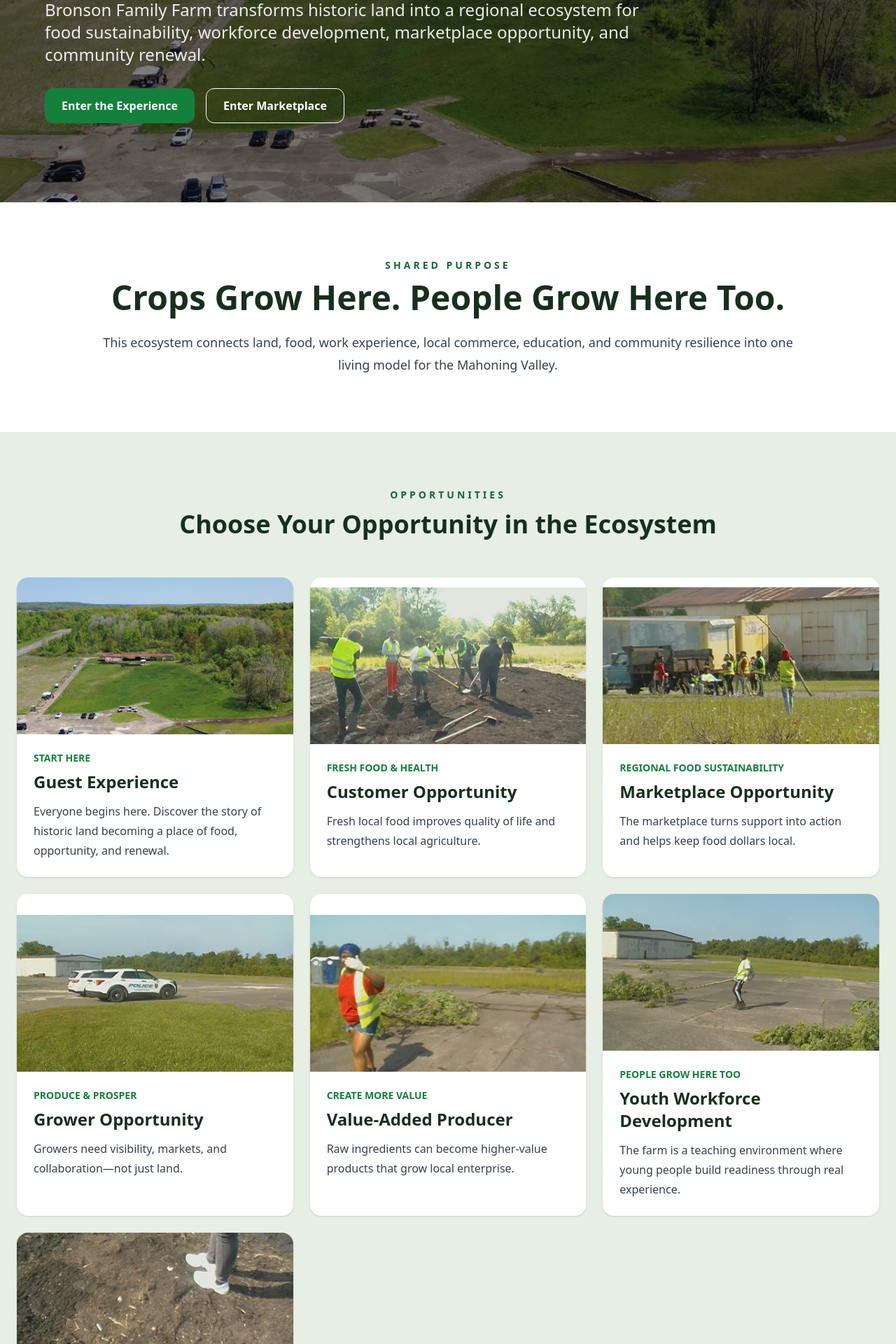
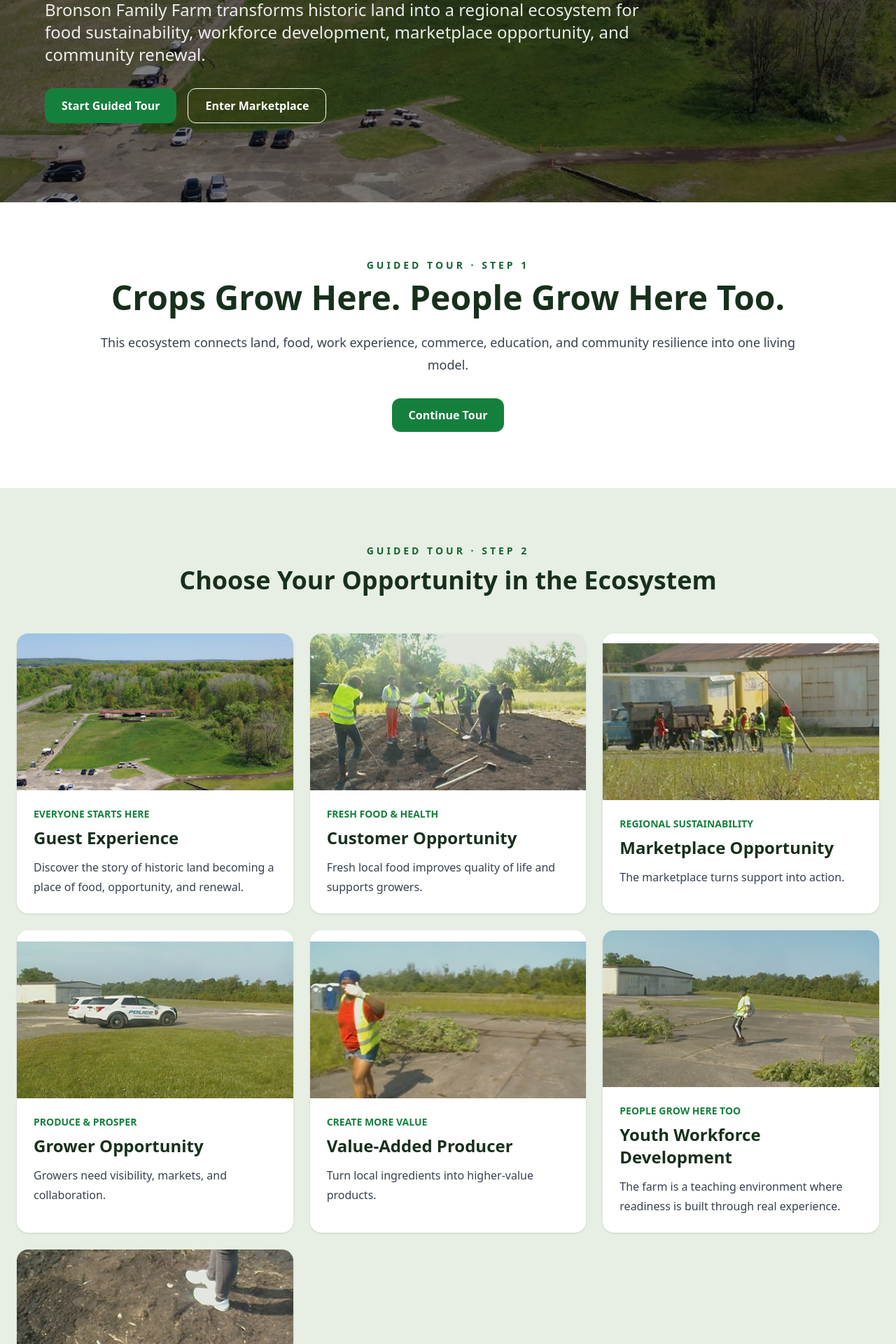
Before and after one commit to cburgessemail-gif/bronson-demo, a React (Vite) app: page / in a window 1280 px wide. Shown: the part 500-2420 px from the top of the page at 70% size. Built offline with nearby package versions, Linux system fonts and the light colour scheme; the HTML template or start-up script is replaced by a standard one.

Commit message:
Enhance sharing functionality and update text labels
Added resource state and shareDemo function for sharing functionality. Updated various text labels for clarity and consistency.

```diff
--- a/src/App.tsx
+++ b/src/App.tsx
@@ -24,6 +24,7 @@ type Path = {
 export default function App() {
   const [lang, setLang] = useState<Lang>("EN");
   const [active, setActive] = useState<PathKey>("guest");
+  const [resource, setResource] = useState<string>("");
 
   const goTo = (id: string) => {
     document.getElementById(id)?.scrollIntoView({
@@ -39,6 +40,26 @@ export default function App() {
     );
   };
 
+  const shareDemo = async () => {
+    const url = window.location.href;
+    if (navigator.share) {
+      try {
+        await navigator.share({
+          title: "Bronson Family Farm",
+          text: "Explore Bronson Family Farm",
+          url,
+        });
+      } catch {}
+    } else {
+      try {
+        await navigator.clipboard.writeText(url);
+        alert("Link copied to clipboard.");
+      } catch {
+        alert(url);
+      }
+    }
+  };
+
   const images = {
     hero: "/GrowArea.jpg",
     guest: "/GrowArea2.jpg",
@@ -48,9 +69,14 @@ export default function App() {
     value: "/SAM_0226.JPG",
     youth: "/SAM_0222.JPG",
     partner: "/SAM_0223.JPG",
-    proof1: "/SAM_0229.JPG",
-    proof2: "/SAM_0255.JPG",
-    proof3: "/SAM_0257.JPG",
+
+    produce1: "/SAM_0229.JPG",
+    produce2: "/SAM_0255.JPG",
+    produce3: "/SAM_0257.JPG",
+    produce4: "/SAM_0249.JPG",
+    produce5: "/SAM_0225.JPG",
+    produce6: "/SAM_0238.JPG",
+
     footer: "/SAM_0249.JPG",
   };
 
@@ -60,31 +86,28 @@ export default function App() {
         "A Living Teaching Environment Where Food, Work, and Community Grow Together.",
       heroText:
         "Bronson Family Farm transforms historic land into a regional ecosystem for food sustainability, workforce development, marketplace opportunity, and community renewal.",
-      enter: "Enter the Experience",
+      enter: "Start Guided Tour",
       shop: "Enter Marketplace",
     },
     ES: {
       heroTitle:
-        "Un entorno vivo de enseñanza donde la comida, el trabajo y la comunidad crecen juntos.",
-      heroText:
-        "Bronson Family Farm transforma tierra histórica en un ecosistema regional para alimentos, trabajo y renovación comunitaria.",
-      enter: "Entrar",
+        "Un entorno vivo donde la comida, el trabajo y la comunidad crecen juntos.",
+      heroText: "Un ecosistema regional de alimentos y oportunidad.",
+      enter: "Comenzar",
       shop: "Mercado",
     },
     TL: {
       heroTitle:
-        "Isang buhay na kapaligiran ng pagkatuto kung saan sabay lumalago ang pagkain, trabaho, at komunidad.",
-      heroText:
-        "Binabago ng Bronson Family Farm ang makasaysayang lupa bilang ecosystem para sa pagkain at oportunidad.",
-      enter: "Pumasok",
+        "Isang buhay na kapaligiran kung saan sabay lumalago ang pagkain, trabaho, at komunidad.",
+      heroText: "Isang regional ecosystem para sa pagkain at oportunidad.",
+      enter: "Simulan",
       shop: "Marketplace",
     },
     FR: {
       heroTitle:
-        "Un environnement vivant d’apprentissage où alimentation, travail et communauté grandissent ensemble.",
-      heroText:
-        "Bronson Family Farm transforme un terrain historique en écosystème régional.",
-      enter: "Entrer",
+        "Un environnement vivant où alimentation, travail et communauté grandissent ensemble.",
+      heroText: "Un écosystème régional pour l’alimentation et l’opportunité.",
+      enter: "Commencer",
       shop: "Marché",
     },
   }[lang];
@@ -93,21 +116,21 @@ export default function App() {
     {
       key: "guest",
       title: "Guest Experience",
-      subtitle: "Start Here",
+      subtitle: "Everyone Starts Here",
       image: images.guest,
       story:
-        "Everyone begins here. Discover the story of historic land becoming a place of food, opportunity, and renewal.",
+        "Discover the story of historic land becoming a place of food, opportunity, and renewal.",
       community:
-        "Creates a shared understanding of why this ecosystem matters.",
+        "Creates shared understanding and pride in what is being built here.",
       personal:
         "You understand the vision and where you belong in it.",
       resources: [
         "Land Story",
         "Tours",
         "Events",
-        "Volunteer Opportunities",
+        "Volunteer",
         "Photo Gallery",
-        "Choose Role",
+        "Choose Opportunity",
       ],
     },
     {
@@ -116,9 +139,9 @@ export default function App() {
       subtitle: "Fresh Food & Health",
       image: images.customer,
       story:
-        "Fresh local food improves quality of life and strengthens local agriculture.",
+        "Fresh local food improves quality of life and supports growers.",
       community:
-        "Supports growers, food access, and healthier families.",
+        "Keeps food dollars local and helps healthier families.",
       personal:
         "You gain trusted fresh products and reasons to return.",
       resources: [
@@ -126,28 +149,28 @@ export default function App() {
         "Bubble Babies™",
         "Recipes",
         "SNAP Access",
+        "Pickup Info",
         "Seasonal Updates",
-        "Pickup Options",
       ],
     },
     {
       key: "marketplace",
       title: "Marketplace Opportunity",
-      subtitle: "Regional Food Sustainability",
+      subtitle: "Regional Sustainability",
       image: images.marketplace,
       story:
-        "The marketplace turns support into action and helps keep food dollars local.",
+        "The marketplace turns support into action.",
       community:
-        "Strengthens growers, supply chains, and regional resilience.",
+        "Strengthens growers, local supply chains, and resilience.",
       personal:
-        "You directly help build a stronger local food system.",
+        "You directly help build a stronger food system.",
       resources: [
-        "GrownBy Store",
-        "Local Products",
+        "Fresh This Week",
+        "Local Growers",
         "Seasonal Offers",
-        "Grower Goods",
-        "Fresh This Week",
         "Easy Checkout",
+        "Support Local",
+        "Share Marketplace",
       ],
     },
     {
@@ -156,18 +179,18 @@ export default function App() {
       subtitle: "Produce & Prosper",
       image: images.grower,
       story:
-        "Growers need visibility, markets, and collaboration—not just land.",
+        "Growers need visibility, markets, and collaboration.",
       community:
-        "More growers means more local food and stronger neighborhoods.",
+        "More growers means more local food.",
       personal:
         "You gain opportunity, buyers, and ecosystem support.",
       resources: [
         "Market Access",
         "Training",
         "Crop Planning",
-        "Events",
         "Distribution",
         "Visibility",
+        "Events",
       ],
     },
     {
@@ -176,17 +199,17 @@ export default function App() {
       subtitle: "Create More Value",
       image: images.value,
       story:
-        "Raw ingredients can become higher-value products that grow local enterprise.",
+        "Turn local ingredients into higher-value products.",
       community:
         "Creates jobs, brands, and reduces waste.",
       personal:
         "You turn creativity into products and income.",
       resources: [
-        "Product Ideas",
-        "Brand Visibility",
-        "Marketplace Access",
-        "Packaging Concepts",
-        "Seasonal Ingredients",
+        "Packaging",
+        "Branding",
+        "Ingredients",
+        "Marketplace Shelf",
+        "Seasonal Ideas",
         "Growth Potential",
       ],
     },
@@ -196,17 +219,17 @@ export default function App() {
       subtitle: "People Grow Here Too",
       image: images.youth,
       story:
-        "The farm is a teaching environment where young people build readiness through real experience.",
+        "The farm is a teaching environment where readiness is built through real experience.",
       community:
-        "Builds stronger future workers and healthier transitions to adulthood.",
+        "Builds stronger future workers.",
       personal:
         "Participants gain confidence, habits, responsibility, and skills.",
       resources: [
         "Outdoor Learning",
         "Preparation Skills",
+        "Safety",
         "Teamwork",
-        "Safety Habits",
-        "Leadership Tasks",
+        "Leadership",
         "Mentorship",
       ],
     },
@@ -216,7 +239,7 @@ export default function App() {
       subtitle: "Shared Impact",
       image: images.partner,
       story:
-        "No single organization solves community challenges alone.",
+        "No single organization solves challenges alone.",
       community:
         "Partnership turns resources into measurable impact.",
       personal:
@@ -248,32 +271,6 @@ export default function App() {
     "Petitti Garden Centers",
     "Elliott’s Garden Center",
     "Youngstown Area Jewish Foundation",
-  ];
-
-  const endButtons = [
-    {
-      label: "Enter Marketplace",
-      action: () => openMarketplace(),
-    },
-    {
-      label: "Share With Others",
-      action: () => {
-        if (navigator.share) {
-          navigator.share({
-            title: "Bronson Family Farm",
-            text: "Explore Bronson Family Farm",
-            url: window.location.href,
-          });
-        } else {
-          navigator.clipboard.writeText(window.location.href);
-          alert("Link copied to clipboard");
-        }
-      },
-    },
-    {
-      label: "Return Home",
-      action: () => goTo("hero"),
-    },
   ];
 
   return (
@@ -308,7 +305,7 @@ export default function App() {
 
       {/* Hero */}
       <section
-        id="hero"
+        id="home"
         className="relative min-h-[88vh] flex items-center bg-cover bg-center"
         style={{ backgroundImage: `url('${images.hero}')` }}
       >
@@ -329,14 +326,14 @@ export default function App() {
 
           <div className="flex flex-wrap gap-4">
             <button
-              onClick={() => goTo("paths")}
+              onClick={() => goTo("story")}
               className="px-6 py-3 rounded-xl bg-green-700 hover:bg-green-800 font-semibold"
             >
               {copy.enter}
             </button>
 
             <button
-              onClick={openMarketplace}
+              onClick={() => goTo("market")}
               className="px-6 py-3 rounded-xl border border-white hover:bg-white hover:text-[#17301c] font-semibold"
             >
               {copy.shop}
@@ -345,20 +342,28 @@ export default function App() {
         </div>
       </section>
 
-      {/* Shared Story */}
-      <section className="px-6 py-20 bg-white">
+      {/* Story */}
+      <section id="story" className="px-6 py-20 bg-white">
         <div className="mx-auto max-w-5xl text-center">
           <p className="text-sm uppercase tracking-[4px] font-bold text-green-800 mb-3">
-            Shared Purpose
+            Guided Tour · Step 1
           </p>
+
           <h3 className="text-3xl md:text-5xl font-semibold mb-6">
             Crops Grow Here. People Grow Here Too.
           </h3>
-          <p className="text-lg leading-8 text-gray-700">
-            This ecosystem connects land, food, work experience, local commerce,
-            education, and community resilience into one living model for the
-            Mahoning Valley.
+
+          <p className="text-lg leading-8 text-gray-700 mb-8">
+            This ecosystem connects land, food, work experience, commerce,
+            education, and community resilience into one living model.
           </p>
+
+          <button
+            onClick={() => goTo("paths")}
+            className="px-6 py-3 rounded-xl bg-green-700 text-white font-semibold hover:bg-green-800"
+          >
+            Continue Tour
+          </button>
         </div>
       </section>
 
@@ -367,8 +372,9 @@ export default function App() {
         <div className="mx-auto max-w-7xl">
           <div className="text-center mb-14">
             <p className="text-sm uppercase tracking-[4px] font-bold text-green-800 mb-3">
-              Opportunities
+              Guided Tour · Step 2
             </p>
+
             <h3 className="text-3xl md:text-4xl font-semibold">
               Choose Your Opportunity in the Ecosystem
             </h3>
@@ -380,6 +386,7 @@ export default function App() {
                 key={p.key}
                 onClick={() => {
                   setActive(p.key);
+                  setResource("");
                   goTo("journey");
                 }}
                 className="bg-white rounded-2xl shadow hover:shadow-xl overflow-hidden text-left"
@@ -389,12 +396,19 @@ export default function App() {
                   alt={p.title}
                   className="h-56 w-full object-cover"
                 />
+
                 <div className="p-6">
                   <p className="text-sm uppercase font-bold text-green-700 mb-2">
                     {p.subtitle}
                   </p>
-                  <h4 className="text-2xl font-semibold mb-3">{p.title}</h4>
-                  <p className="text-gray-700 leading-7">{p.story}</p>
+
+                  <h4 className="text-2xl font-semibold mb-3">
+                    {p.title}
+                  </h4>
+
+                  <p className="text-gray-700 leading-7">
+                    {p.story}
+                  </p>
                 </div>
               </button>
             ))}
@@ -415,7 +429,7 @@ export default function App() {
 
           <div>
             <p className="text-sm uppercase tracking-[4px] font-bold text-green-800 mb-3">
-              Your Journey
+              Guided Tour · Step 3
             </p>
 
             <h3 className="text-3xl md:text-5xl font-semibold mb-6">
@@ -450,39 +464,65 @@ export default function App() {
                 </p>
               </div>
 
+              {/* Resources */}
               <div className="p-6 rounded-2xl bg-[#f7f4ec]">
                 <h4 className="text-xl font-semibold mb-4">
-                  Tools & Resources Available
+                  Clickable Tools & Resources
                 </h4>
 
                 <div className="grid md:grid-cols-2 gap-3">
                   {activePath.resources.map((r) => (
-                    <div
+                    <button
                       key={r}
-                      className="bg-white rounded-xl px-4 py-3 font-semibold shadow-sm"
+                      onClick={() => setResource(r)}
+                      className="bg-white rounded-xl px-4 py-3 font-semibold shadow-sm text-left hover:bg-green-50"
                     >
                       {r}
-                    </div>
+                    </button>
                   ))}
                 </div>
+
+                {resource && (
+                  <div className="mt-5 rounded-xl bg-white p-5 border">
+                    <h5 className="font-semibold text-lg mb-2">
+                      {resource}
+                    </h5>
+                    <p className="text-gray-700 leading-7">
+                      {resource} is part of the {activePath.title} pathway and
+                      helps users move forward with real opportunity, support,
+                      and participation.
+                    </p>
+                  </div>
+                )}
               </div>
 
-              {/* Final destination */}
+              {/* Final CTA */}
               <div className="p-6 rounded-2xl bg-green-900 text-white">
                 <h4 className="text-xl font-semibold mb-4">
-                  Your Next Decision
+                  Final Step
                 </h4>
 
                 <div className="grid md:grid-cols-3 gap-3">
-                  {endButtons.map((b) => (
                   <button
-                      key={b.label}
-                      onClick={b.action}
+                    onClick={() => goTo("market")}
                     className="rounded-xl bg-white text-[#17301c] px-4 py-3 font-semibold hover:bg-gray-200"
                   >
-                      {b.label}
+                    Enter Marketplace
                   </button>
-                  ))}
+
+                  <button
+                    onClick={shareDemo}
+                    className="rounded-xl bg-white text-[#17301c] px-4 py-3 font-semibold hover:bg-gray-200"
+                  >
+                    Share With Others
+                  </button>
+
+                  <button
+                    onClick={() => goTo("home")}
+                    className="rounded-xl bg-white text-[#17301c] px-4 py-3 font-semibold hover:bg-gray-200"
+                  >
+                    Return Home
+                  </button>
                 </div>
               </div>
             </div>
@@ -490,53 +530,66 @@ export default function App() {
         </div>
       </section>
 
-      {/* Proof */}
-      <section className="px-6 py-20 bg-[#e7efe4]">
+      {/* Marketplace */}
+      <section id="market" className="px-6 py-20 bg-[#e7efe4]">
         <div className="mx-auto max-w-7xl">
           <div className="text-center mb-14">
             <p className="text-sm uppercase tracking-[4px] font-bold text-green-800 mb-3">
-              Reasons to Return
+              Guided Tour · Final Destination
             </p>
-            <h3 className="text-3xl md:text-4xl font-semibold">
-              This Ecosystem Is Active and Growing
+
+            <h3 className="text-3xl md:text-5xl font-semibold mb-4">
+              Marketplace
             </h3>
+
+            <p className="text-lg text-gray-700 max-w-3xl mx-auto">
+              Every local purchase helps strengthen regional food sustainability.
+            </p>
           </div>
 
-          <div className="grid gap-6 md:grid-cols-3">
+          <div className="grid gap-6 md:grid-cols-2 xl:grid-cols-3">
             {[
-              {
-                img: images.proof1,
-                title: "Fresh This Week",
-                text: "New produce, seedlings, and seasonal products.",
-              },
-              {
-                img: images.proof2,
-                title: "Upcoming Events",
-                text: "Markets, workshops, tours, and community gatherings.",
-              },
-              {
-                img: images.proof3,
-                title: "Growing Impact",
-                text: "More partners, more participation, more opportunity.",
-              },
-            ].map((x) => (
+              images.produce1,
+              images.produce2,
+              images.produce3,
+              images.produce4,
+              images.produce5,
+              images.produce6,
+            ].map((img, i) => (
               <div
-                key={x.title}
-                className="bg-white rounded-2xl shadow overflow-hidden"
+                key={i}
+                className="overflow-hidden rounded-2xl bg-white shadow"
               >
                 <img
-                  src={x.img}
-                  alt={x.title}
-                  className="h-52 w-full object-cover"
+                  src={img}
+                  alt="Produce"
+                  className="h-60 w-full object-cover"
                 />
-                <div className="p-6">
-                  <h4 className="text-2xl font-semibold mb-3">
-                    {x.title}
-                  </h4>
-                  <p className="text-gray-700 leading-7">{x.text}</p>
-                </div>
               </div>
             ))}
+          </div>
+
+          <div className="mt-10 grid gap-4 md:grid-cols-3">
+            <button
+              onClick={openMarketplace}
+              className="rounded-xl bg-green-700 text-white px-4 py-3 font-semibold hover:bg-green-800"
+            >
+              Shop Marketplace
+            </button>
+
+            <button
+              onClick={shareDemo}
+              className="rounded-xl bg-white px-4 py-3 font-semibold border hover:bg-gray-100"
+            >
+              Share With Others
+            </button>
+
+            <button
+              onClick={() => goTo("home")}
+              className="rounded-xl bg-white px-4 py-3 font-semibold border hover:bg-gray-100"
+            >
+              Return Home
+            </button>
           </div>
         </div>
       </section>
@@ -578,15 +631,26 @@ export default function App() {
           </p>
 
           <div className="grid gap-4 md:grid-cols-3">
-            {endButtons.map((b) => (
             <button
-                key={b.label}
-                onClick={b.action}
+              onClick={openMarketplace}
               className="rounded-xl bg-white text-[#17301c] px-4 py-3 font-semibold hover:bg-gray-200"
             >
-                {b.label}
+              Marketplace
             </button>
-            ))}
+
+            <button
+              onClick={shareDemo}
+              className="rounded-xl bg-white text-[#17301c] px-4 py-3 font-semibold hover:bg-gray-200"
+            >
+              Share
+            </button>
+
+            <button
+              onClick={() => goTo("home")}
+              className="rounded-xl bg-white text-[#17301c] px-4 py-3 font-semibold hover:bg-gray-200"
+            >
+              Home
+            </button>
           </div>
 
           <p className="mt-10 text-white/75">
```
Lines whose indentation alone changed are shown as unchanged.
